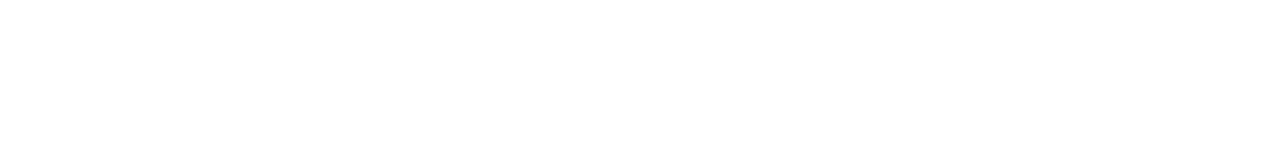
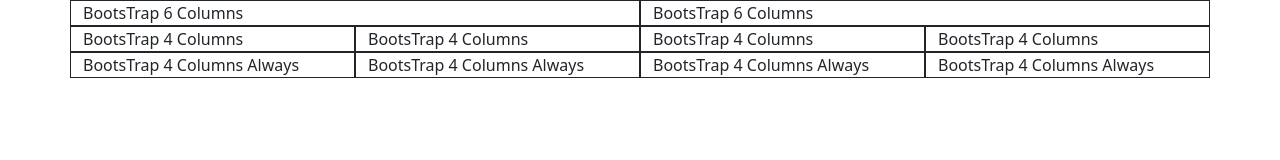
Before and after one commit to kUcLis/LearningBootsTrap, a plain HTML site: page index.html in a window 1280 px wide. Drawn offline with nearby package versions, Linux system fonts and the light colour scheme.

Commit message:
Changed index.html to learn about Grids Columns and Rows

```diff
--- a/index.html
+++ b/index.html
@@ -4,10 +4,38 @@
     <meta charset="utf-8">
     <meta name="viewport" content="width=device-width, initial-scale=1">
     <title>Bootstrap demo</title>
+
     <link href="https://cdn.jsdelivr.net/npm/bootstrap@5.3.0-alpha1/dist/css/bootstrap.min.css" rel="stylesheet" integrity="sha384-GLhlTQ8iRABdZLl6O3oVMWSktQOp6b7In1Zl3/Jr59b6EGGoI1aFkw7cmDA6j6gD" crossorigin="anonymous">
-  </head>
+    <style>
+        .row div
+        {
+            padding: 20px,10px;
+            border: 1px solid;
+
+        }
+    </style>
+</head>
   <body>
-    <div class="container" ">
+    <div class="container" >
+
+        <div class="row">
+            <div class="col-sm-6">BootsTrap 6 Columns</div>
+            <div class="col-sm-6">BootsTrap 6 Columns</div>
+        </div>
+
+        <div class="row">
+            <div class="col-sm-6 col-lg-3">BootsTrap 4 Columns</div>
+            <div class="col-sm-6 col-lg-3">BootsTrap 4 Columns</div>
+            <div class="col-sm-6 col-lg-3">BootsTrap 4 Columns</div>
+            <div class="col-sm-6 col-lg-3">BootsTrap 4 Columns</div>
+        </div>
+
+        <div class="row">
+            <div class="col-3">BootsTrap 4 Columns Always</div>
+            <div class="col-3">BootsTrap 4 Columns Always</div>
+            <div class="col-3">BootsTrap 4 Columns Always</div>
+            <div class="col-3">BootsTrap 4 Columns Always</div>
+        </div>
 
     </div>
 
```
